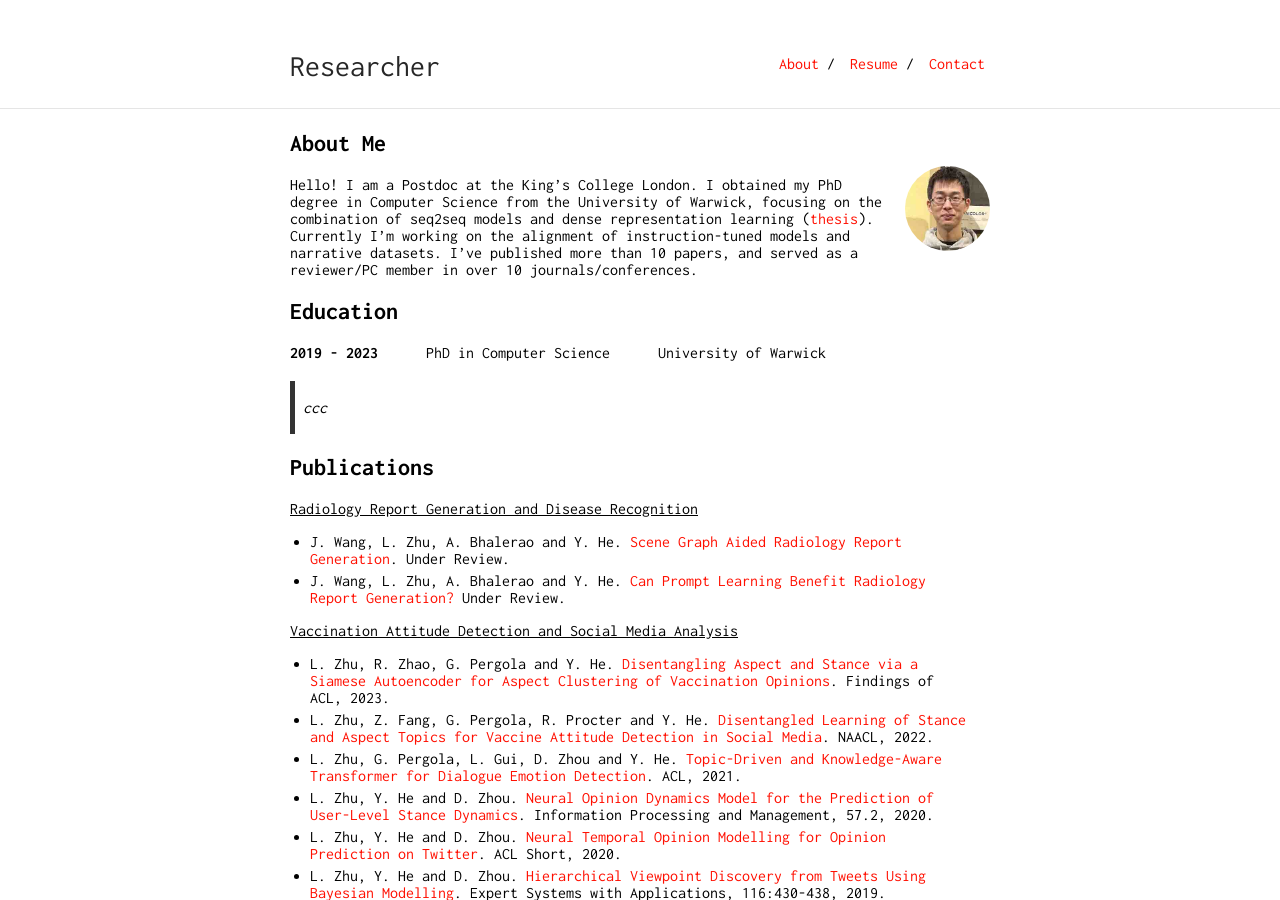
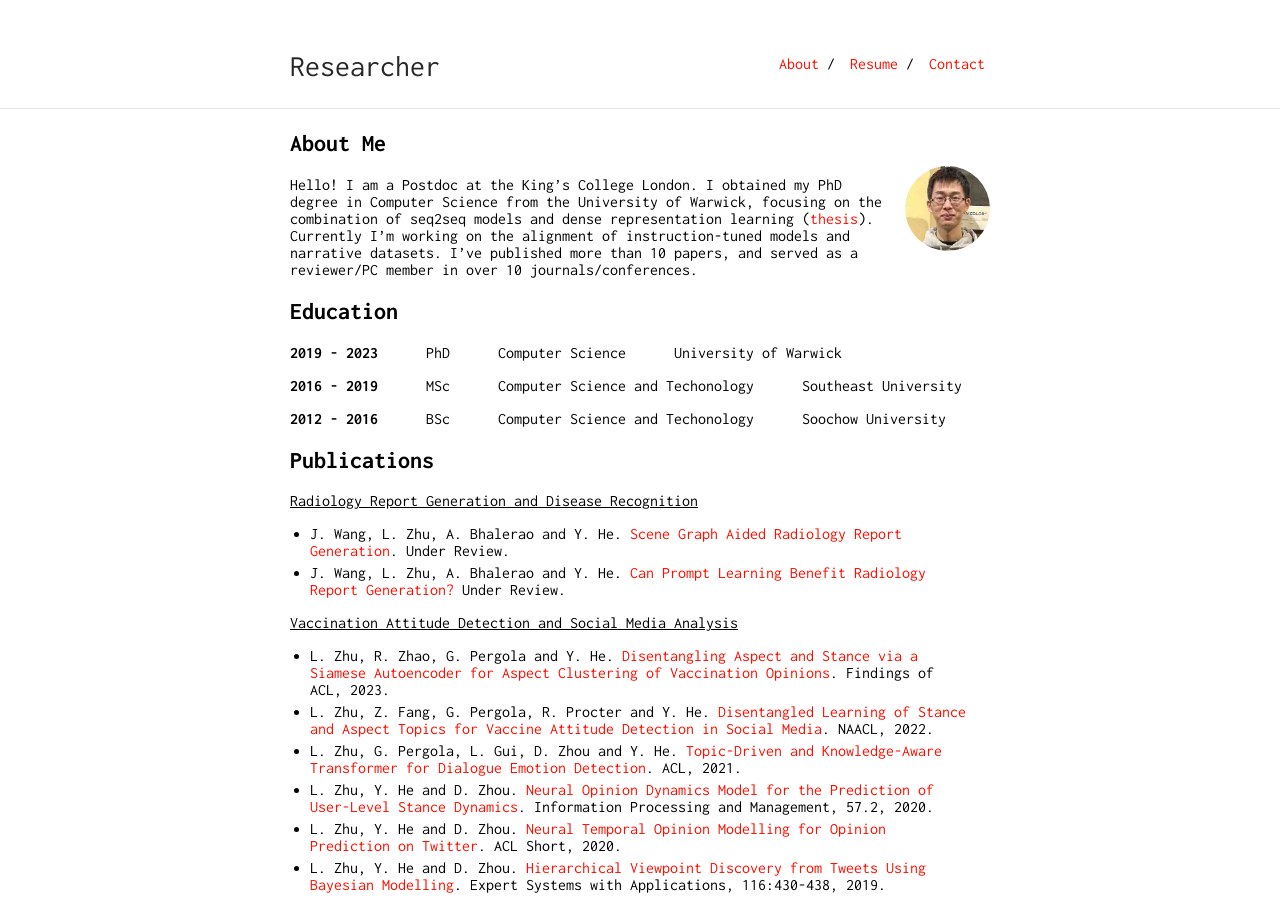
Before and after one commit to somethingx1202/main, a Jekyll site: the page built from index.md, in a window 1280 px wide and 900 px high. Built offline with Jekyll 4.4.1, drawn with Linux system fonts in a browser that asks for light colours; our own code applies the rules of GitHub Pages for plain Markdown files.

Commit message:
2nd commit

```diff
--- a/index.md
+++ b/index.md
@@ -6,10 +6,11 @@ Hello! I am a Postdoc at the King's College London. I obtained my PhD degree in
 
 ## Education
 
-**2019 - 2023** &nbsp;&nbsp;&nbsp;&nbsp; PhD in Computer Science &nbsp;&nbsp;&nbsp;&nbsp; University of Warwick
+**2019 - 2023** &nbsp;&nbsp;&nbsp;&nbsp; PhD &nbsp;&nbsp;&nbsp;&nbsp; Computer Science &nbsp;&nbsp;&nbsp;&nbsp; University of Warwick
 
-> ccc
+**2016 - 2019** &nbsp;&nbsp;&nbsp;&nbsp; MSc &nbsp;&nbsp;&nbsp;&nbsp; Computer Science and Techonology &nbsp;&nbsp;&nbsp;&nbsp; Southeast University
 
+**2012 - 2016** &nbsp;&nbsp;&nbsp;&nbsp; BSc &nbsp;&nbsp;&nbsp;&nbsp; Computer Science and Techonology &nbsp;&nbsp;&nbsp;&nbsp; Soochow University
 
 ## Publications
 
```
